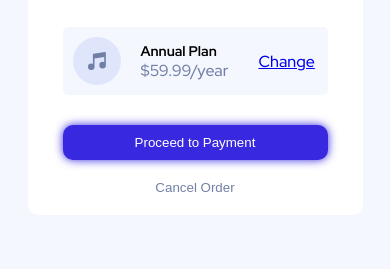
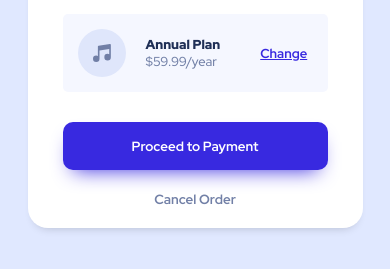
Before and after one commit to nilton-manjate/order-summary, a plain HTML site: page index.html in a window 390 px wide. Shown: the part 477-746 px from the top of the page. Drawn offline with Linux system fonts and the light colour scheme.

Commit message:
review all css mobile

```diff
--- a/styles/mobile.css
+++ b/styles/mobile.css
@@ -6,6 +6,7 @@
   --veryPaleBlue: hsl(225, 100%, 98%);
   --desaturatedBlue: hsl(224, 23%, 55%);
   --darkBlue: hsl(223, 47%, 23%);
+  --redHat: 'Red Hat Display', sans-serif;
 }
 
 * {
@@ -19,18 +20,19 @@ body {
   display: flex;
   align-items: center;
   justify-content: center;
-  background-color: var(--veryPaleBlue);
+  background-color: var(--paleBlue);
   background-image: url("../images/pattern-background-mobile.svg");
   background-repeat: no-repeat;
   background-position: top center;
-  font-family: 'Red Hat Display', sans-serif;
+  font-family: var(--redHat);
 }
 
 main {
   width: 335px;
-  border-radius: 10px;
+  border-radius: 20px;
   overflow: hidden;
   background-color: white;
+  box-shadow: 0px 6px 10px -6px rgb(0, 0, 0, 0.2);
 }
 
 #container {
@@ -64,19 +66,25 @@ main {
   margin: 30px 0;
   background-color: var(--veryPaleBlue);
   border-radius: 5px;
-  padding: 10px;
+  padding: 15px;
 }
 
 #music h3 {
-  font-size: 14px;
+  color: var(--darkBlue);
+  font-size: 13px;
+  font-weight: 900;
 }
 
 #music p {
   color: var(--desaturatedBlue);
+  font-size: 13px;
 }
 
 a {
-  margin-left: 10px;
+  margin-left: 20px;
+  font-size: 13px;
+  font-weight: 700;
+  color: var(--brightBlue);
 }
 
 #action {
@@ -87,16 +95,20 @@ a {
 }
 
 #pay {
-  padding: 10px;
+  padding: 15px;
   border-radius: 10px;
   color: white;
+  font-weight: 700;
+  font-family: var(--redHat);
   background-color: var(--brightBlue);
   border: none;
-  box-shadow: 0 0 10px var(--brightBlue);
+  box-shadow: 0 10px 20px -10px var(--brightBlue);
 }
 
 #cancel {
   background-color: transparent;
   color: var(--desaturatedBlue);
   border: none;
+  font-family: var(--redHat);
+  font-weight: 700;
 }
```
